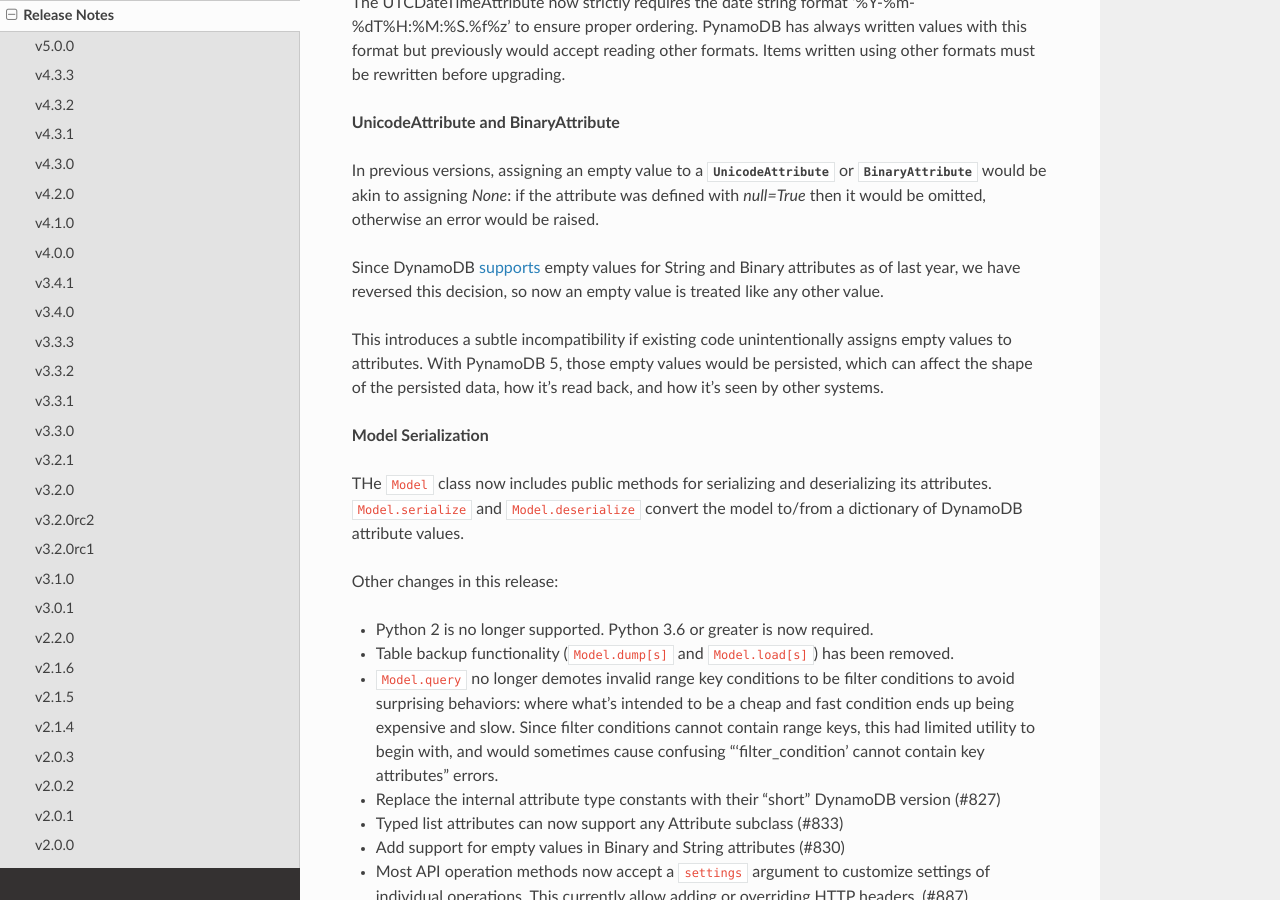
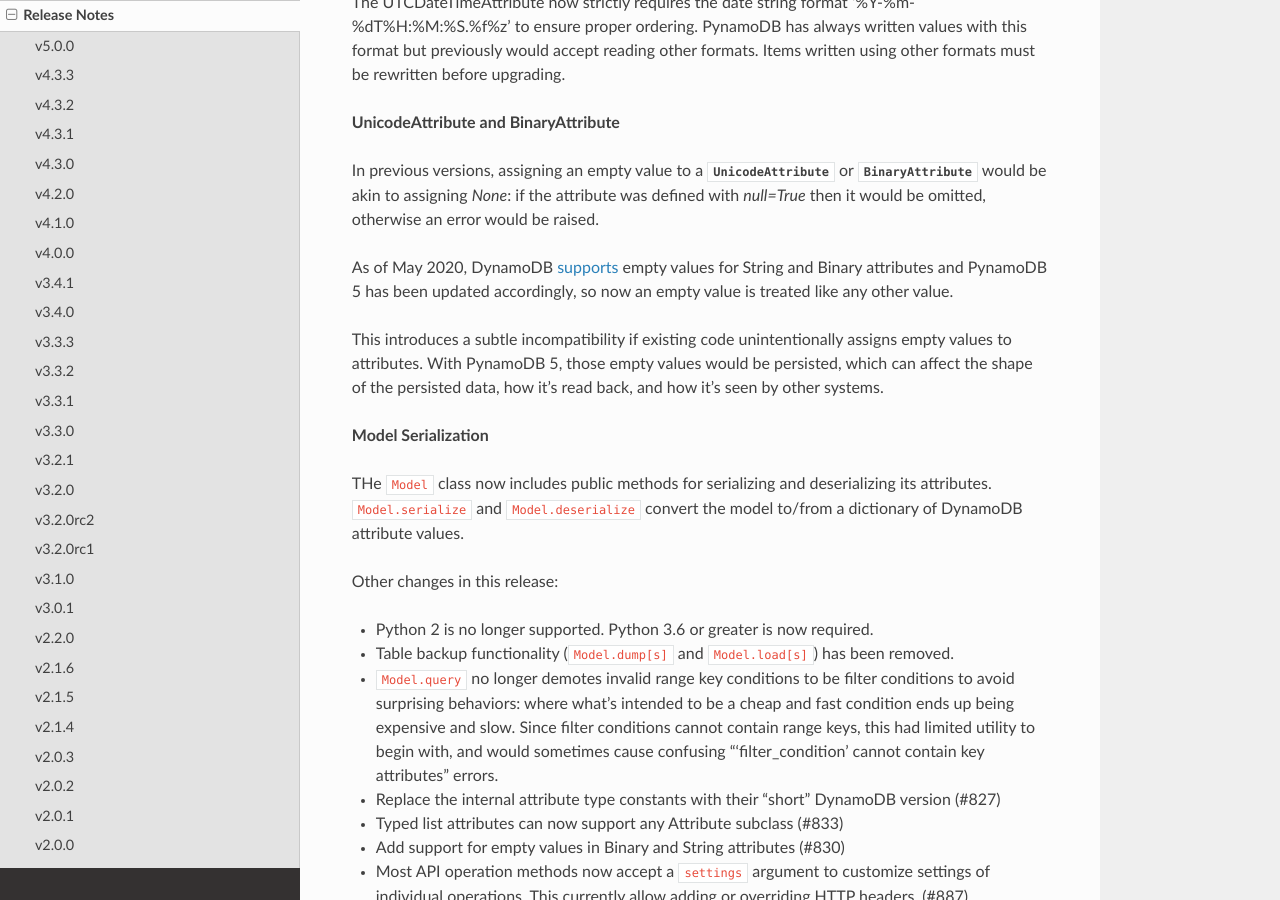
Before and after one commit to pynamodb/PynamoDB, a Sphinx documentation site: the page built from docs/release_notes.rst, in a window 1280 px wide and 900 px high, scrolled down 490 px. Built offline with Sphinx 7.4.7 and the Read the Docs theme 2.0.0, drawn with Linux system fonts in a browser that asks for light colours.

Commit message:
Update release_notes.rst

```diff
--- a/docs/release_notes.rst
+++ b/docs/release_notes.rst
@@ -23,7 +23,7 @@
 
 In previous versions, assigning an empty value to a :py:class:`UnicodeAttribute <pynamodb.attributes.UnicodeAttribute>` or :py:class:`BinaryAttribute <pynamodb.attributes.BinaryAttribute>` would be akin to assigning `None`: if the attribute was defined with `null=True` then it would be omitted, otherwise an error would be raised.
 
-Since DynamoDB `supports <https://aws.amazon.com/about-aws/whats-new/2020/05/amazon-dynamodb-now-supports-empty-values-for-non-key-string-and-binary-attributes-in-dynamodb-tables/>`_ empty values for String and Binary attributes as of last year, we have reversed this decision, so now an empty
+As of May 2020, DynamoDB `supports <https://aws.amazon.com/about-aws/whats-new/2020/05/amazon-dynamodb-now-supports-empty-values-for-non-key-string-and-binary-attributes-in-dynamodb-tables/>`_ empty values for String and Binary attributes and PynamoDB 5 has been updated accordingly, so now an empty
 value is treated like any other value.
 
 This introduces a subtle incompatibility if existing code unintentionally assigns empty values to attributes.
```
